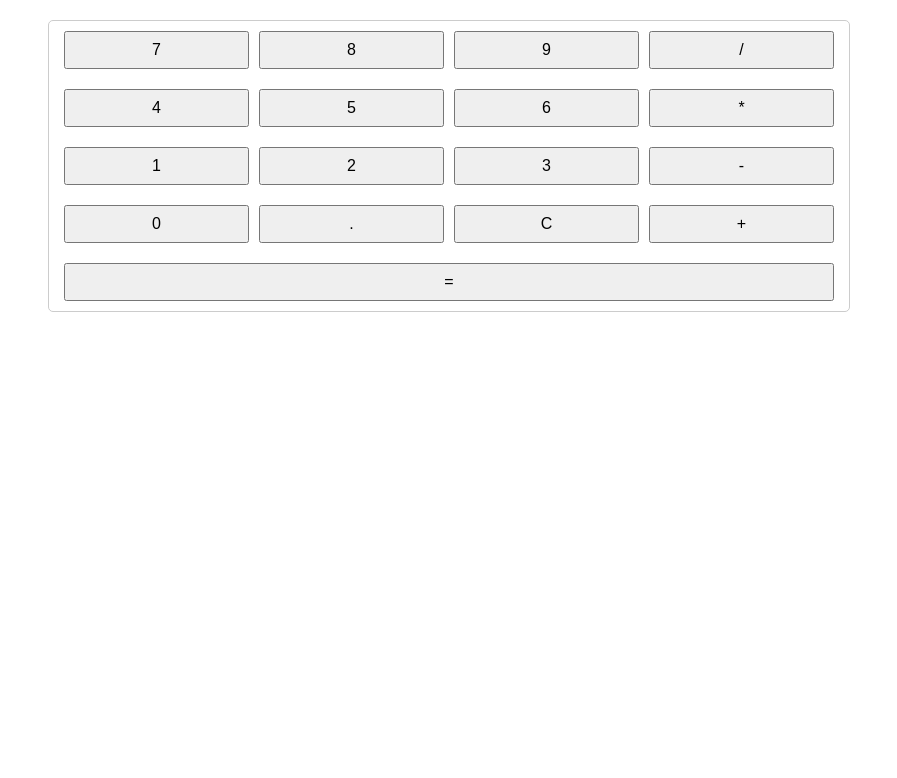
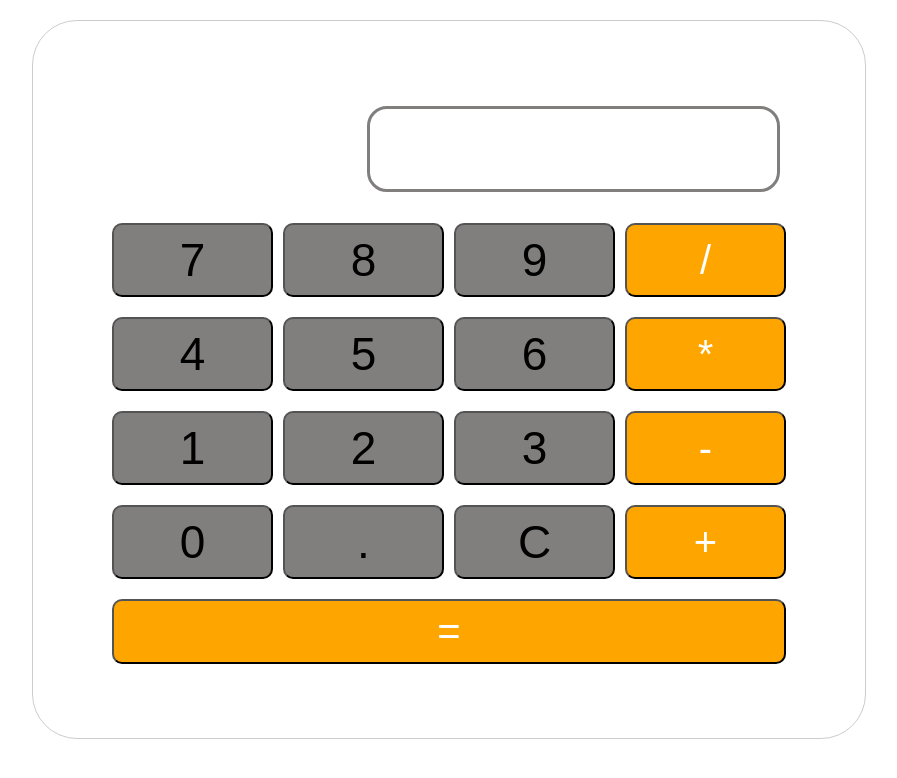
Before and after one commit to Nosieek/Example-calculator, a React (Create React App) app in the folder client/: page / in a window 1280 px wide. Shown: the top 778 px of the page, without its empty margins (191-1088 px from the left). Built offline with nearby package versions, Linux system fonts and the light colour scheme.

Commit message:
Created new css for ui

```diff
--- a/client/src/components/Calculator.css
+++ b/client/src/components/Calculator.css
@@ -1,22 +1,39 @@
+*{
+    background: rgb(255, 255, 255);
+    border-radius: 10px;
+}
 .calculator {
+    position: relative; /* Ustawienie pozycji relative na calculator */
     margin: 20px auto;
-    max-width: 800px;
+    padding: 5%;
+    max-width: 55%;
     border: 1px solid #ccc;
-    border-radius: 5px;
+    border-radius: 45px;
     overflow: hidden;
 }
+.display-container {
 
-.screen {
-    padding: 10px;
-    background-color: rebeccapurple;
-    text-align: right;
-    font-size: 18px;
-    border-bottom: 1px solid #ccc;
+    display: flex;
+    justify-content: flex-end;
+    align-items: center;
+    padding: 3%;
+    min-height: 100%;
 }
 
-.buttons {
+
+.display {
+    border-radius: 20px;
+    font-size: 54px;
+    width: 60%;
+    min-height: 70px;
+    border: 3px solid #817e7e;
+    padding: 5px;
+    text-align: right;
     display: flex;
-    flex-wrap: wrap;
+    align-items: center;
+    justify-content: flex-end;
+    overflow: hidden;
+    white-space: nowrap;
 }
 
 .row {
@@ -26,9 +43,29 @@
 }
 
 button {
-    flex: 1 0 20%; /* Adjust the flex property to control the button width */
+    flex: 1 0 20%;
     margin: 0 5px;
     padding: 8px;
-    font-size: 16px;
+    font-size: 46px;
     cursor: pointer;
+    background: #817e7e;
 }
+#operand{
+    color: white;
+    background: orange;
+    text-align: center;
+    font-size: 40px;
+}
+@media (max-width: 768px) {
+    .calculator {
+        max-width: 90%;
+    }
+
+    .display {
+        font-size: 6vw; /* Zmiana rozmiaru tekstu na mniejszych ekranach */
+    }
+
+    button {
+        font-size: 5vw; /* Zmiana rozmiaru przycisków na mniejszych ekranach */
+    }
+}
```
